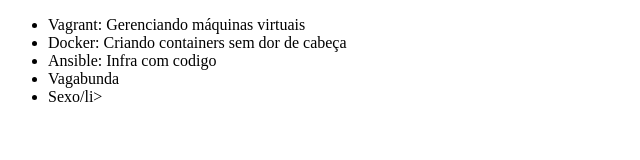
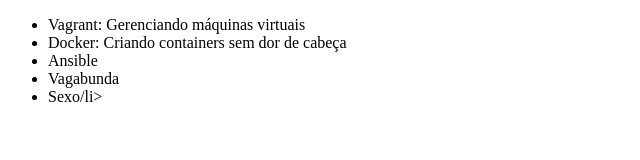
Before and after one commit to GabrielSantosSilvad/alura-git, a plain HTML site: page index.html in a window 1280 px wide. Shown: the whole page, without its empty margins (0-640 px from the left). Drawn offline with Linux system fonts and the light colour scheme.

Commit message:
Revert "Mudando nome do curso de Ansible"
This reverts commit a16c535eed7dfb21131806a427bfc7525b80c8ca.

```diff
--- a/index.html
+++ b/index.html
@@ -8,7 +8,7 @@
     <ul>
         <li>Vagrant: Gerenciando máquinas virtuais</li>
         <li>Docker: Criando containers sem dor de cabeça</li>
-        <li>Ansible: Infra com codigo</li>
+        <li>Ansible</li>
         <li>Vagabunda</li>
         <li>Sexo/li>
     </ul>
```
